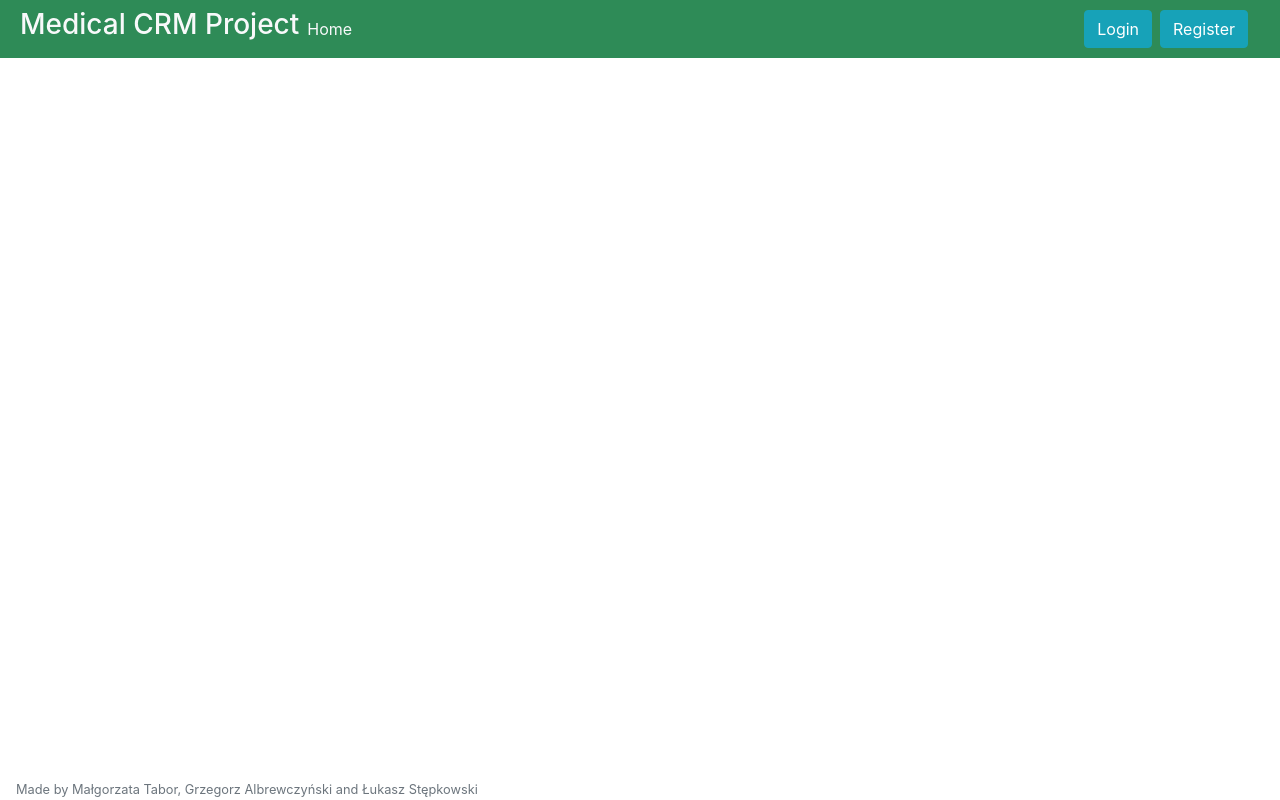
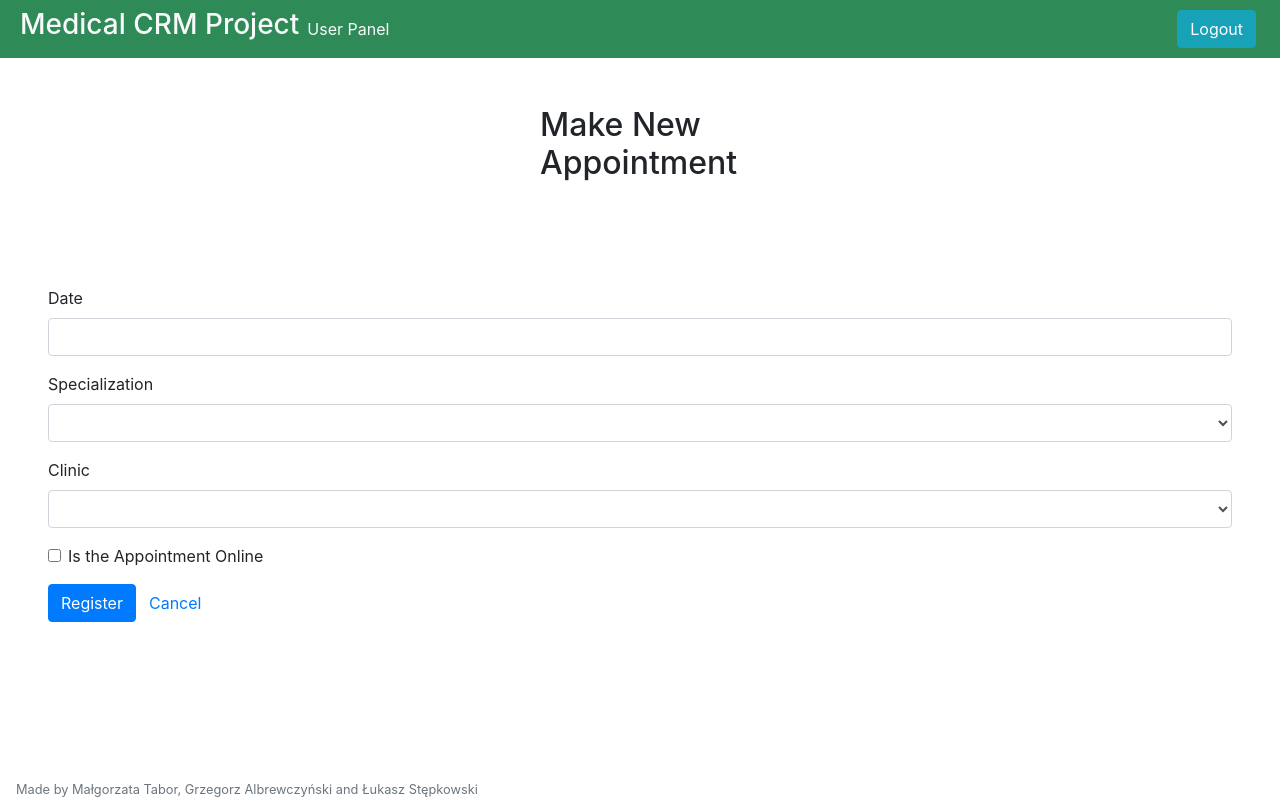
Before and after one commit to LukaszStepkowski/medical-crm-angular, an Angular app: page /appointment in a window 1280 px wide. Before the commit this address led to /. Built offline with nearby package versions, Linux system fonts and the light colour scheme; sample sign-in values are in the browser's storage.

Commit message:
added appointment form

```diff
--- /dev/null
+++ b/src/app/_services/appointment.service.ts
@@ -0,0 +1,23 @@
+import { Injectable } from '@angular/core';
+import { HttpClient, HttpHeaders } from '@angular/common/http';
+import { User } from '../_models';
+
+@Injectable ({ providedIn: 'root'})
+export class AppointmentService {
+
+    // user = JSON.parse(sessionStorage.getItem('currentUser'));
+
+    constructor(private http: HttpClient) {
+
+     }
+
+    makeAppointment(appointment) {
+        // let httpOption = {
+        //     headers: new HttpHeaders({
+        //         'Content-Type' : 'application/json',
+        //         'Authorization' : this.user.authdata
+        //     })
+        // };
+        return this.http.post(`http://localhost:8099/appointments`, appointment);
+    }
+}
--- a/src/app/_services/authentication.service.ts
+++ b/src/app/_services/authentication.service.ts
@@ -11,7 +11,7 @@ export class AuthenticationService {
     public currentUser: Observable<any>;
 
     constructor(private http: HttpClient) {
-        this.currentUserSubject = new BehaviorSubject<User>(JSON.parse(localStorage.getItem('currentUser')));
+        this.currentUserSubject = new BehaviorSubject<User>(JSON.parse(sessionStorage.getItem('currentUser')));
         this.currentUser = this.currentUserSubject.asObservable();
     }
 
--- a/src/app/_services/index.ts
+++ b/src/app/_services/index.ts
@@ -3,3 +3,4 @@ import { from } from 'rxjs';
 export * from './authentication.service';
 export * from './user.service';
 export * from './alert.service';
+export * from './appointment.service';
--- a/src/app/appointment/appointment.component.html
+++ b/src/app/appointment/appointment.component.html
@@ -1,68 +1,38 @@
 <div class="mx-auto py-md-5" style="width: 200px;">
-    <h2>Register</h2>
+    <h2>Make New Appointment</h2>
 </div>
-<form [formGroup]="registerForm" (ngSubmit)="onSubmit()" class="mx-auto w-50 px-md-5 py-md-5">
-    <div class="form-row">
-        <div class="form-group col-md-6">
-            <label for="name">Name</label>
-            <input type="text" formControlName="name" class="form-control"
-                [ngClass]="{ 'is-invalid': submitted && f.name.errors }">
-            <div *ngIf="submitted && f.name.errors" class="invalid-feedback">
-                <div *ngIf="f.name.errors.required">Name is required</div>
-            </div>
-        </div>
-        <div class="form-group col-md-6">
-            <label for="surname">Surname</label>
-            <input type="text" formControlName="surname" class="form-control"
-                [ngClass]="{ 'is-invalid': submitted && f.surname.errors }">
-            <div *ngIf="submitted && f.surname.errors" class="invalid-feedback">
-                <div *ngIf="f.surname.errors.required">Surname is required</div>
-            </div>
-        </div>
+<form [formGroup]="appointmentForm" (ngSubmit)="onSubmit()" class="mx-auto px-md-5 py-md-5">
+    <div class="form-group">
+        <label for="date">Date</label>
+        <input type="text" formControlName="date" class="form-control">
+            <!-- [ngClass]="{ 'is-invalid': submitted && f.name.errors }">
+        <div *ngIf="submitted && f.name.errors" class="invalid-feedback">
+            <div *ngIf="f.name.errors.required">Date is required</div>
+        </div> -->
     </div>
     <div class="form-group">
-        <label for="username">E-mail</label>
-        <input type="email" formControlName="username" class="form-control"
-            [ngClass]="{ 'is-invalid': submitted && f.username.errors }">
-        <div *ngIf="submitted && f.username.errors" class="invalid-feedback">
-            <div *ngIf="f.username.errors.required">Login is required</div>
+        <label for="specialization">Specialization</label>
+        <select formControlName="specialization" class="form-control">
+        <option selected>Specialization 1</option>
+        <option>Specialization 2</option>
+        </select>
         </div>
-    </div>
     <div class="form-group">
-        <label for="pesel">PESEL</label>
-        <input type="text" formControlName="pesel" class="form-control"
-            [ngClass]="{ 'is-invalid': submitted && f.pesel.errors }">
-        <div *ngIf="submitted && f.pesel.errors" class="invalid-feedback">
-            <div *ngIf="f.pesel.errors.required">PESEL is required</div>
-        </div>
-    </div>
-    <div class="form-row">
-        <div class="form-group col-md-6">
-            <label for="password">Password</label>
-            <input type="password" formControlName="password" class="form-control"
-                [ngClass]="{ 'is-invalid': submitted && f.password.errors }">
-            <small id="passwordHelp" class="form-text text-muted">Password must consist of at least 8 characters and
-                contain at least 1 capital letter, 1 small letter,
-                1 digit and one special character</small>
-            <div *ngIf="submitted && f.password.errors" class="invalid-feedback">
-                <div *ngIf="f.password.errors.required">Password is required</div>
-                <div *ngIf="f.password.errors.minlength">Password must be at least 8 characters</div>
-            </div>
-        </div>
-        <div class="form-group col-md-6">
-            <label for="passwordConfirm">Confirm Password</label>
-            <input type="password" class="form-control" id="passwordConfirm">
-        </div>
+        <label for="clinic">Clinic</label>
+        <select formControlName="clinic" class="form-control">
+        <option selected>Clinic 1</option>
+        <option>Clinic 2</option>
+        </select>
     </div>
     <div class="form-group form-check">
-        <input type="checkbox" class="form-check-input" id="regulations">
-        <label for="regulations" class="form-check-label">I have read the Terms and Conditions.</label>
+        <input type="checkbox" class="form-check-input" id="isOnline">
+        <label for="isOnline" class="form-check-label">Is the Appointment Online</label>
     </div>
     <div class="form-group">
         <button [disabled]="loading" class="btn btn-primary">
             <span *ngIf="loading" class="spinner-border spinner-border-sm mr-1"></span>
             Register
         </button>
-        <a routerLink="/" class="btn btn-link">Cancel</a>
+        <a routerLink="/user" class="btn btn-link">Cancel</a>
     </div>
 </form>
--- a/src/app/appointment/appointment.component.ts
+++ b/src/app/appointment/appointment.component.ts
@@ -1,4 +1,8 @@
 import { Component, OnInit } from '@angular/core';
+import { FormGroup, FormBuilder, Validators } from '@angular/forms';
+import { Router } from '@angular/router';
+import { AlertService, AppointmentService } from '../_services';
+import { first } from 'rxjs/operators';
 
 @Component({
   selector: 'app-appointment',
@@ -6,10 +10,50 @@ import { Component, OnInit } from '@angular/core';
   styleUrls: ['./appointment.component.css']
 })
 export class AppointmentComponent implements OnInit {
+  appointmentForm: FormGroup;
+  user = JSON.parse(sessionStorage.getItem('currentUser'));
+  loading = false;
+  submitted = false;
 
-  constructor() { }
+  constructor(
+    private formBuilder: FormBuilder,
+    private router: Router,
+    private appointmentService: AppointmentService,
+    private alertService: AlertService
+  ) { }
 
-  ngOnInit(): void {
+  ngOnInit() {
+    this.appointmentForm = this.formBuilder.group({
+      userId: [this.user.id],
+      date: ['', Validators.required],
+      specialization: [''],
+      clinic: [''],
+      isOnline: [false]
+    });
+  }
+
+  get f() { return this.appointmentForm.controls; }
+
+  onSubmit() {
+    this.submitted = true;
+
+    if(this.appointmentForm.invalid) {
+      return;
+    }
+
+    this.loading = true;
+    this.appointmentService.makeAppointment(this.appointmentForm.value)
+    .pipe(first())
+    .subscribe(
+      data => {
+        this.alertService.success('Registration Succesful', true);
+          this.router.navigate(['/user']);
+        },
+        error => {
+          this.alertService.error(error);
+          this.loading = false;
+        }
+    );
   }
 
 }
```
